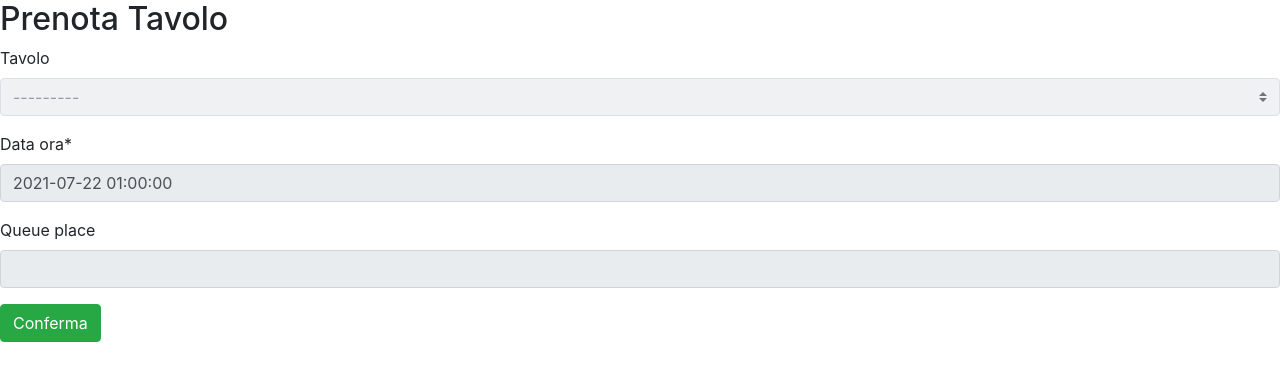
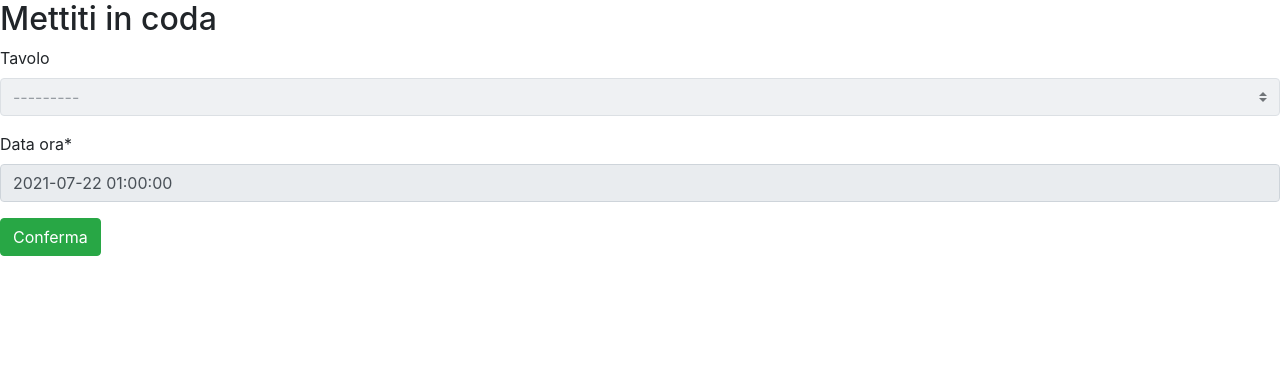
Before and after one commit to SiceX/risto_book_final, a Django app: page /booking/prenotazioni/prenota/2021/07/22/1 in a window 1280 px wide. Shown: the part 56-437 px from the top of the page. Run offline with Django 3.2, Linux system fonts and the light colour scheme; a user stored in the database is signed in; tables that the repository leaves empty hold one stand-in row (values such as "Sample post"); some libraries are stand-ins or nearby versions.

Commit message:
-Completato refactoring, implementata funzionalità di lista d'attesa per il dato orario; -create.html visualizza solo orario e tavolo se in modalità prenotazione tavolo, e solo orario e posto in coda se in modalità inserimento il lista d'attesa.

```diff
--- a/booking/forms.py
+++ b/booking/forms.py
@@ -1,6 +1,6 @@
 from crispy_forms.layout import Submit, Layout, Field, Button
 from django import forms
-from django.forms import DateInput, TextInput
+from django.forms import DateInput, TextInput, HiddenInput
 from crispy_forms.helper import FormHelper
 from django.urls import reverse_lazy
 
@@ -26,6 +26,11 @@ class PrenotazioneForm(forms.ModelForm):
 		self.fields['tavolo'].required = False
 		self.fields['queue_place'].required = False
 
+		if 'tavolo' not in self.initial:
+			self.fields['tavolo'].widget = HiddenInput()
+		if 'queue_place' not in self.initial:
+			self.fields['queue_place'].widget = HiddenInput()
+
 	class Meta:
 		model = Prenotazione
 		fields = ['tavolo', 'data_ora', 'queue_place']
--- a/booking/templates/booking/prenotazione/create.html
+++ b/booking/templates/booking/prenotazione/create.html
@@ -5,6 +5,13 @@
 
 
 {% block content %}
-	<h2>Prenota Tavolo</h2>
+
+	{% with request.resolver_match.kwargs as kwargs%}
+		{% if not kwargs.tavolo %}
+			<h2>Mettiti in coda</h2>
+		{% else %}
+			<h2>Prenota Tavolo</h2>
+		{% endif %}
+	{% endwith %}
 	{% crispy form %}
 {% endblock %}
--- a/booking/templates/booking/prenotazione/list.html
+++ b/booking/templates/booking/prenotazione/list.html
@@ -21,7 +21,7 @@
 			{% endif %}
 			<td>{{ prenotazione.data_ora|date:"Y/m/d H:i" }}</td>
 			{% if prenotazione.queue_place >= 0 %}
-				<td>{{ prenotazione.queue_place|add:"1" }}°</td>
+				<td>{{ prenotazione.queue_place }}°</td>
 			{% else %}
 				<td>Tavolo prenotato</td>
 			{% endif %}
--- a/booking/templates/booking/prenotazione/lista_tavoli.html
+++ b/booking/templates/booking/prenotazione/lista_tavoli.html
@@ -7,7 +7,7 @@
 {% with request.resolver_match.kwargs as kwargs%}
 
 	<div id="lista_{{ orario|lower }}" class="collapse {{ show }}">
-		{% if in_coda >= 0 %}
+		{% if in_coda >= 0 and user.is_authenticated %}
 			<p>Tutti i tavoli sono prenotati per questo orario, puoi metterti in coda e verrai notificato
 				se un tavolo si sarà liberato. <br/>
 				Al momento ci sono {{ in_coda }} persone in lista d'attesa. </p>
--- a/booking/views.py
+++ b/booking/views.py
@@ -90,7 +90,7 @@ class PrenotazioneCreate(LoginRequiredMixin, CreateView):
 		# Il posto nella coda di una nuova prenotazione equivale al numero di prenotazioni in coda attuali
 		queue_place = get_available_queue_place(data_ora)
 		if queue_place >= 0:
-			return {'tavolo': tavolo, 'data_ora': data_ora, 'queue_place': queue_place}
+			return {'data_ora': data_ora, 'queue_place': queue_place}
 		else:
 			return {'tavolo': tavolo, 'data_ora': data_ora}
 
```
